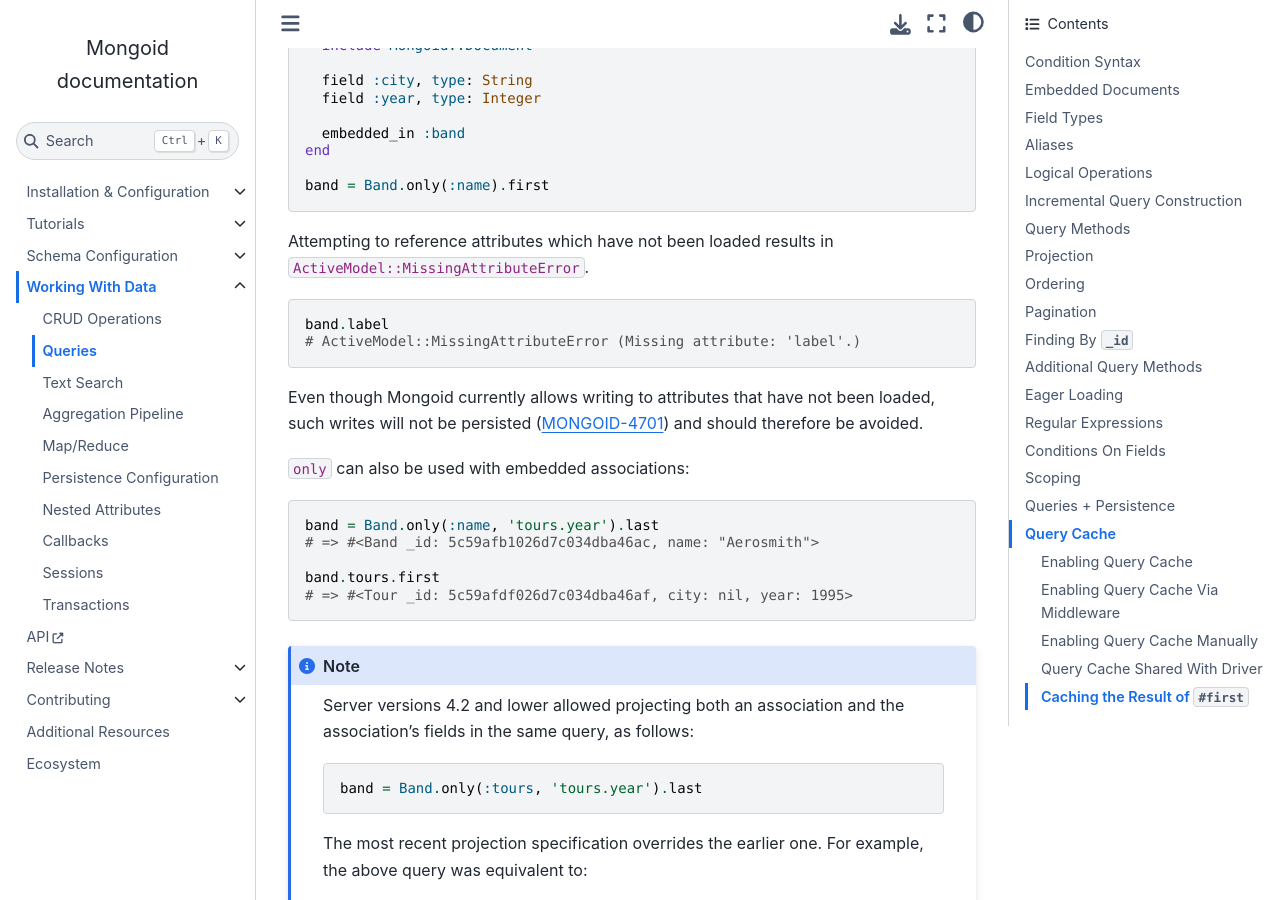
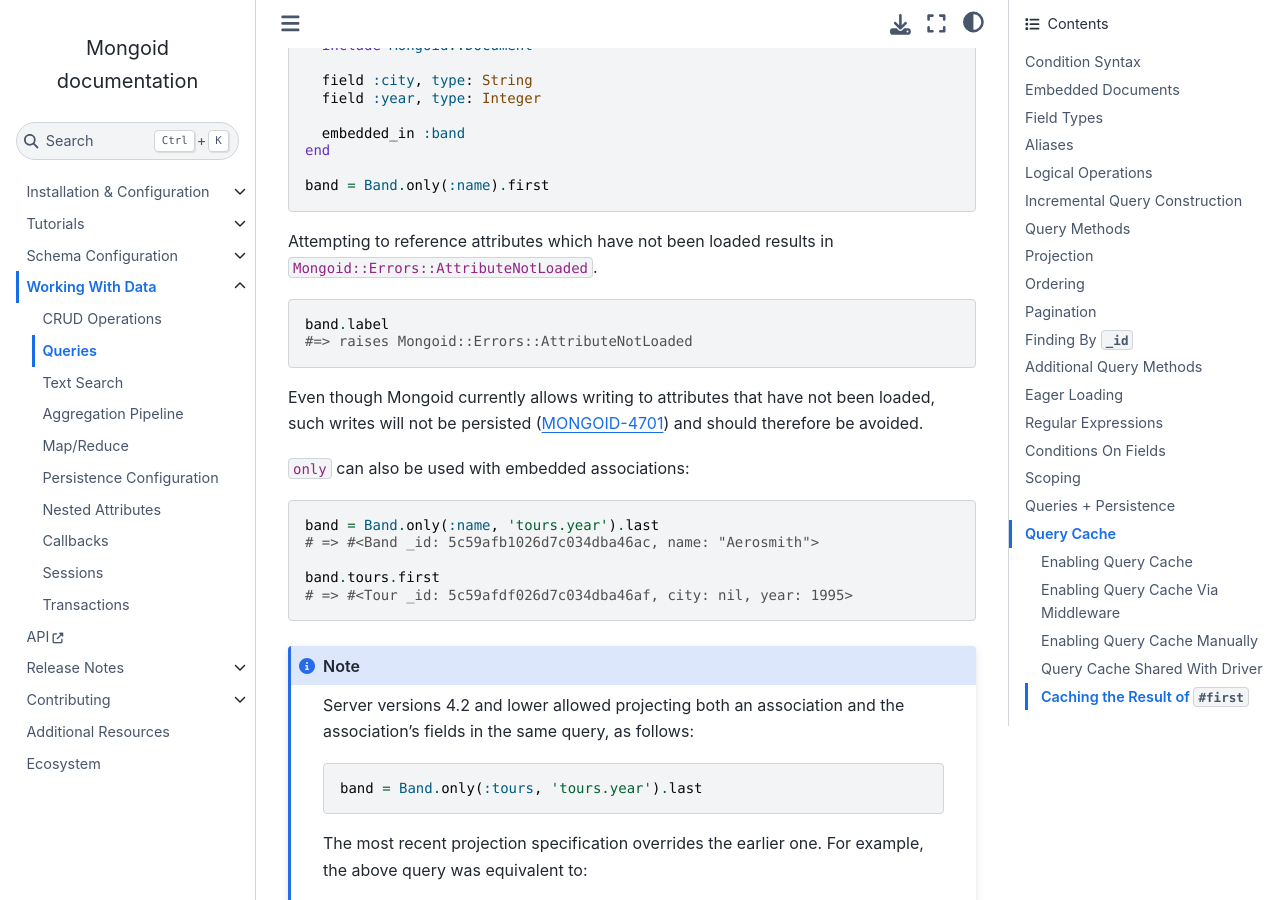
Before and after one commit to i80and/docs-mongoid, a Sphinx documentation site: the page built from docs/reference/queries.txt, in a window 1280 px wide and 900 px high, scrolled down 15743 px. Built offline with Sphinx 7.4.7 and the Sphinx Book theme 1.1.4, drawn with Linux system fonts in a browser that asks for light colours; cross-references to code outside the pages are shown as plain code.

Commit message:
MONGOID-5467 MONGOID-5320 Change usage of ActiveModel::MissingAttributeError to Mongoid::Errors:AttributeNotLoaded (#5437)
* Change usage of ActiveModel::MissingAttributeError to Mongoid::Errors::AttributeNotLoaded.

* Fix specs

* Improve release notes

Co-authored-by: shields <shields@tablecheck.com>

```diff
--- a/docs/reference/crud.txt
+++ b/docs/reference/crud.txt
@@ -657,7 +657,7 @@ Mongoid provides several ways of accessing field values.
 .. note::
 
   All of the access methods described below raise
-  ``ActiveModel::MissingAttributeError`` when the field being accessed is
+  ``Mongoid::Errors::AttributeNotLoaded`` when the field being accessed is
   :ref:`projected out <projection>`, either by virtue of not being included in
   :ref:`only <only>` or by virtue of being included in
   :ref:`without <without>`. This applies to both reads and writes.
--- a/docs/reference/queries.txt
+++ b/docs/reference/queries.txt
@@ -775,12 +775,12 @@ operation is sometimes called "projection".
   band = Band.only(:name).first
 
 Attempting to reference attributes which have not been loaded results in
-``ActiveModel::MissingAttributeError``.
+``Mongoid::Errors::AttributeNotLoaded``.
 
 .. code-block:: ruby
 
   band.label
-  # ActiveModel::MissingAttributeError (Missing attribute: 'label'.)
+  #=> raises Mongoid::Errors::AttributeNotLoaded
 
 Even though Mongoid currently allows writing to attributes that have not
 been loaded, such writes will not be persisted
```
Also changed, not shown: docs/release-notes/mongoid-9.0.txt (added, +42 -0 lines).
